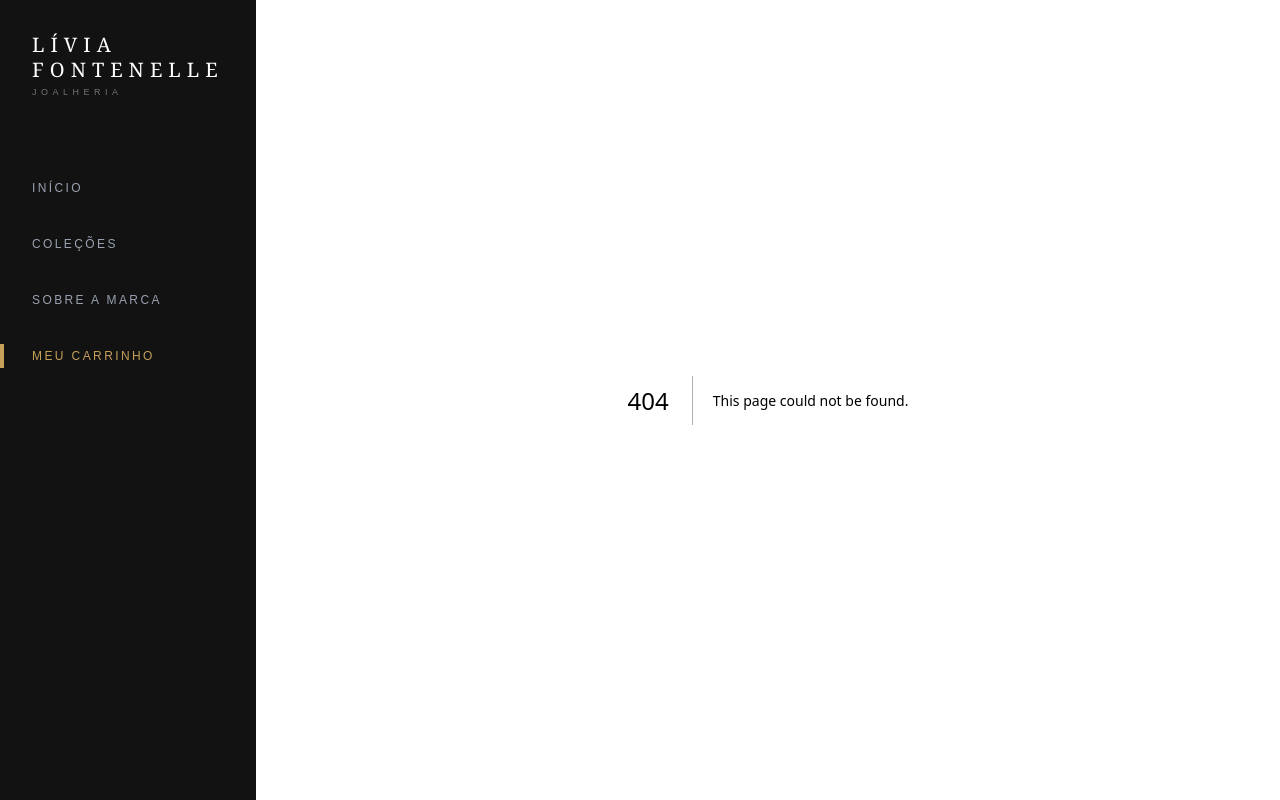
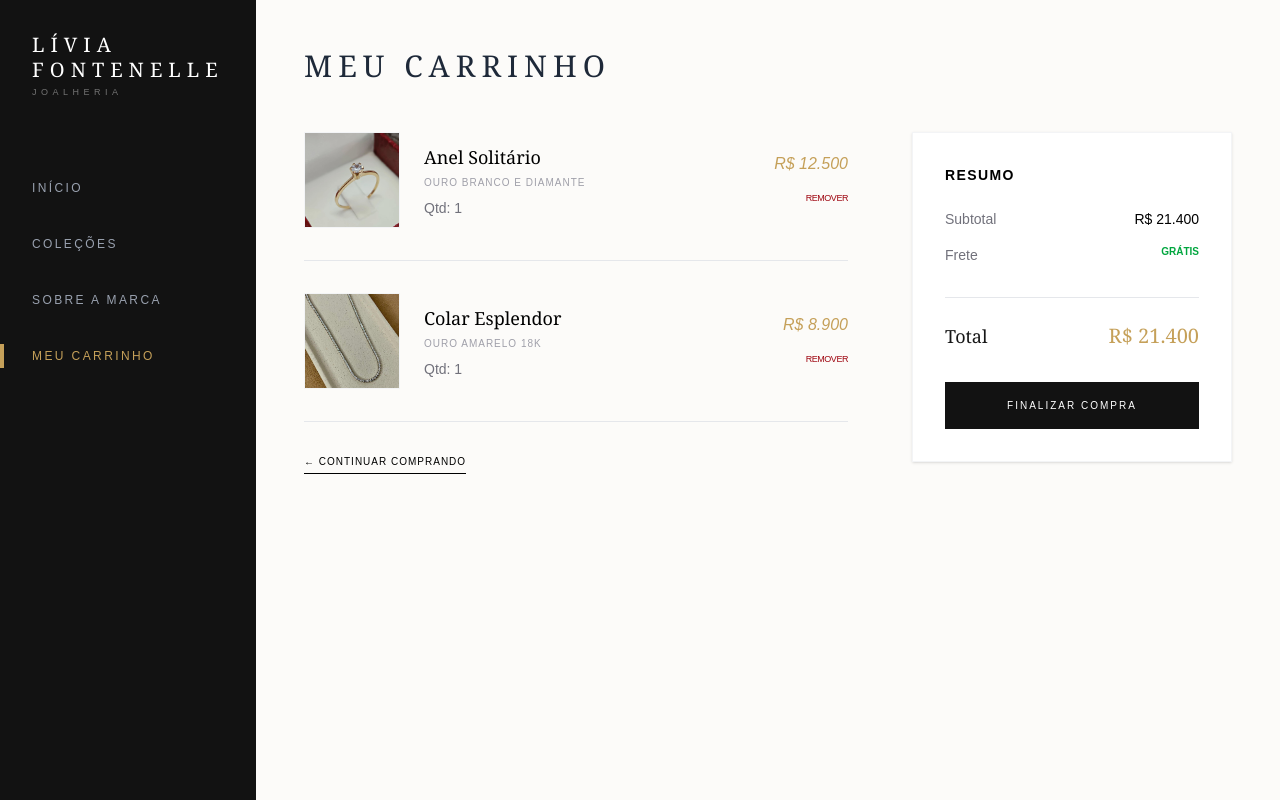
Before and after one commit to paulovitor23/Jowelry_store, a Next.js app in the folder site_case3/: page /carrinho in a window 1280 px wide. Before the commit this address had no page. Built offline with nearby package versions, Linux system fonts and the light colour scheme.

Commit message:
feat: pagina do produto + bugs resolvidos

```diff
--- /dev/null
+++ b/site_case3/src/app/carrinho/page.tsx
@@ -0,0 +1,109 @@
+// src/app/carrinho/page.tsx
+import Image from 'next/image';
+import Link from 'next/link';
+
+export default function Carrinho() {
+  const itensCarrinho = [
+    {
+      id: 1,
+      nome: "Anel Solitário",
+      material: "Ouro Branco e Diamante",
+      preco: 12500,
+      foto: "/products/anelSolitario.jpg",
+      qtd: 1
+    },
+    {
+      id: 2,
+      nome: "Colar Esplendor",
+      material: "Ouro Amarelo 18k",
+      preco: 8900,
+      foto: "/products/colarEsplendor.jpg",
+      qtd: 1
+    }
+  ];
+
+  // Calculando o total de um jeito simples
+  const total = itensCarrinho.reduce((acc, item) => acc + item.preco, 0);
+
+  return (
+    <div className="p-12 bg-[#fcfbf9] min-h-screen">
+      <h2 className="text-3xl font-serif uppercase tracking-[0.2em] mb-12 text-gray-800">
+        Meu Carrinho
+      </h2>
+
+      <div className="flex flex-col lg:flex-row gap-16">
+        {/* Lista de produtos */}
+        <div className="flex-1">
+          {itensCarrinho.length > 0 ? (
+            <div className="flex flex-col gap-8">
+              {itensCarrinho.map((item) => (
+                <div key={item.id} className="flex items-center gap-6 border-b border-gray-200 pb-8">
+                  <div className="relative w-24 h-24 bg-white border border-gray-100 overflow-hidden">
+                    <Image
+                      src={item.foto}
+                      alt={item.nome}
+                      fill
+                      className="object-cover"
+                    />
+                  </div>
+
+                  <div className="flex-1">
+                    <h3 className="font-serif text-lg text-black">{item.nome}</h3>
+                    <p className="text-[10px] uppercase tracking-widest text-zinc-400 mt-1">
+                      {item.material}
+                    </p>
+                    <p className="text-sm text-zinc-500 mt-2">Qtd: {item.qtd}</p>
+                  </div>
+
+                  <div className="text-right">
+                    <p className="text-[#c5a059] font-medium italic">
+                      R$ {item.preco.toLocaleString('pt-BR')}
+                    </p>
+                    <button className="text-[9px] uppercase tracking-tighter text-red-800 mt-4 hover:underline">
+                      Remover
+                    </button>
+                  </div>
+                </div>
+              ))}
+            </div>
+          ) : (
+            <p className="text-zinc-500 italic">Seu carrinho está vazio.</p>
+          )}
+
+          <Link href="/catalogo" className="inline-block mt-8 text-[10px] uppercase tracking-widest border-b border-black pb-1 text-black">
+            ← Continuar Comprando
+          </Link>
+        </div>
+
+        {/* Resumo do pedido */}
+        <div className="w-full lg:w-80 bg-white p-8 shadow-sm h-fit border border-gray-100">
+          <h3 className="text-sm font-bold uppercase tracking-widest mb-6 text-black">
+            Resumo
+          </h3>
+
+          <div className="flex justify-between text-sm mb-4">
+            <span className="text-zinc-500">Subtotal</span>
+            <span className="text-black">R$ {total.toLocaleString('pt-BR')}</span>
+          </div>
+
+          <div className="flex justify-between text-sm mb-8">
+            <span className="text-zinc-500">Frete</span>
+            <span className="text-green-600 uppercase text-[10px] font-bold">Grátis</span>
+          </div>
+
+          <div className="border-t border-gray-200 pt-6 mb-8 flex justify-between items-baseline">
+            <span className="text-lg font-serif">Total</span>
+            <span className="text-xl text-[#c5a059] font-serif">
+              R$ {total.toLocaleString('pt-BR')}
+            </span>
+          </div>
+
+          <button className="w-full bg-[#121212] text-white py-4 text-[10px] uppercase tracking-[0.2em] hover:bg-black transition-colors">
+            Finalizar Compra
+          </button>
+
+        </div>
+      </div>
+    </div>
+  );
+}
--- /dev/null
+++ b/site_case3/src/app/catalogo/[id]/page.tsx
@@ -0,0 +1,83 @@
+
+import Image from 'next/image';
+import { listaProdutos } from '@/data/produtos';
+import Link from 'next/link';
+
+
+export default async function PaginaProduto({ params }: { params: Promise<{ id: string }> }) {
+
+  const { id } = await params;
+
+  // Buscamos o produto na   lista centralizada
+
+  const produto = listaProdutos.find(p => p.id );
+
+  // Tratamento de erro caso o ID não exista
+  if (!produto) {
+    return (
+      <div className="p-20 text-center font-serif">
+        <h2 className="text-2xl mb-4 text-black">Joia não encontrada</h2>
+        <p className="text-zinc-400">ID pesquisado: {id}</p>
+        <Link href="/catalogo" className="text-amber-700 underline mt-4 inline-block">
+          Voltar para o catálogo
+        </Link>
+      </div>
+    );
+  }
+
+  return (
+    <div className="p-12 min-h-screen bg-white">
+      {/* Link de volta com a estética da marca */}
+      <Link href="/catalogo" className="text-[10px] uppercase tracking-widest text-zinc-400 hover:text-black transition">
+        ← Voltar para o Catálogo
+      </Link>
+
+      <div className="mt-12 flex flex-col md:flex-row gap-20 items-start">
+
+        {/* LADO ESQUERDO: Foto grande da joia */}
+        <div className=" relative aspect-square w-full max-w-[500px]  overflow-hidden ">
+          <Image
+            src={produto.img}
+            alt={produto.name}
+            fill
+            className="object-contain p-12" // Padding para a joia não encostar na borda
+          />
+        </div>
+
+        <div className="flex-1 max-w-md">
+          <p className="text-[10px] text-amber-700 uppercase tracking-[0.3em] mb-2 font-medium">
+            Coleção Exclusiva
+          </p>
+
+          <h1 className="text-4xl font-serif text-black mb-4 leading-tight">
+            {produto.name}
+          </h1>
+
+          <p className="text-zinc-400 uppercase text-xs tracking-widest mb-8">
+            {produto.material}
+          </p>
+
+          {/* Descrição vinda do arquivo de dados */}
+          <p className="text-zinc-600 leading-relaxed mb-10 text-sm">
+            {/* TODO: Tenho que botar na classe a opcao de descricao */}
+            {produto.desc || "Uma peça exclusiva da joalheria Lívia Fontenelle, desenhada para capturar a luz e a elegância em cada detalhe artesanal."}
+          </p>
+
+          <p className="text-3xl text-[#c5a059] font-serif italic mb-10">
+            {produto.price}
+          </p>
+
+          {/* Botão com o estilo premium */}
+          <button className="w-full bg-[#121212] text-white py-5 text-[10px] uppercase tracking-[0.3em] hover:bg-black transition shadow-lg active:scale-[0.98]">
+            Adicionar ao Carrinho
+          </button>
+
+          <p className="mt-6 text-[9px] text-zinc-400 text-center uppercase tracking-tighter">
+            Entrega premium em todo o Brasil
+          </p>
+
+        </div>
+      </div>
+    </div>
+  );
+}
--- a/site_case3/src/app/catalogo/page.tsx
+++ b/site_case3/src/app/catalogo/page.tsx
@@ -1,16 +1,7 @@
-
+// src/app/catalogo/page.tsx
 import Image from 'next/image';
-
-const products = [
-  { id: 1, name: "Anel Solitário", material: "Ouro Branco e Diamante 1ct", price: "R$ 15.000", category: "Anéis", img: "/products/anelSolitario.jpg" },
-  { id: 2, name: "Colar Esplendor", material: "Ouro Amarelo e Safiras", price: "R$ 22.500", category: "Colares", img: "/products/colarEsplendor.jpg" },
-  { id: 3, name: "Brincos Gota", material: "Ouro Rosé e Pérolas", price: "R$ 8.900", category: "Brincos", img: "/products/brincoGota.jpg" },
-  { id: 4, name: "Relógio Cronógrafo", material: "Aço e Ouro", price: "R$ 12.000", category: "Relógios", img: "/products/relogio-1.jpg" },
-  { id: 5, name: "Anel Aliança Eterna", material: "Platina e Diamantes", price: "R$ 18.000", category: "Anéis", img: "/products/anel-2.jpg" },
-  { id: 6, name: "Colar Riviera", material: "Ouro Branco", price: "R$ 35.000", category: "Colares", img: "/products/colar-2.jpg" },
-  { id: 7, name: "Brincos Argola", material: "Ouro Amarelo", price: "R$ 6.500", category: "Brincos", img: "/products/brincos-2.jpg" },
-  { id: 8, name: "Relógio Automático", material: "Couro e Ouro", price: "R$ 14.500", category: "Relógios", img: "/products/relogio-2.jpg" },
-];
+import Link from 'next/link'; // Importante para a navegação funcionar
+import { listaProdutos } from '@/data/produtos'; // Importando do arquivo central
 
 export default function Catalogo() {
   const categories = ["Anéis", "Colares", "Brincos", "Relógios"];
@@ -25,7 +16,6 @@ export default function Catalogo() {
         {/* Navegação por categorias */}
         <div className="flex justify-center gap-10 border-b border-gray-200 pb-4">
           {categories.map((cat) => (
-            /* Mudanca de cor ao passar o mouse em cima */
             <button
               key={cat}
               className="text-xs uppercase text-gray-400 hover:text-[#c5a059] transition-colors focus:text-[#c5a059] focus:font-medium tracking-widest"
@@ -36,9 +26,8 @@ export default function Catalogo() {
         </div>
       </header>
 
-
       <div className="grid grid-cols-1 md:grid-cols-2 lg:grid-cols-3 gap-10">
-        {products.map((product) => (
+        {listaProdutos.map((product) => (
           <div key={product.id} className="bg-white p-6 border border-gray-100 flex flex-col items-center group shadow-sm hover:shadow-md transition-shadow">
 
             {/* Container da imagem usando next image */}
@@ -60,10 +49,13 @@ export default function Catalogo() {
               {product.price}
             </p>
 
-            {/* TODO: Link para página individual */}
-            <button className="mt-6 opacity-0 group-hover:opacity-100 transition-opacity text-[10px] uppercase tracking-widest border-b border-[#c5a059] text-[#c5a059] pb-1">
+            {/* Troquei o button por um link dinâmico */}
+            <Link
+              href={`/catalogo/${product.id}`}
+              className="mt-6 opacity-0 group-hover:opacity-100 transition-opacity text-[10px] uppercase tracking-widest border-b border-[#c5a059] text-[#c5a059] pb-1 hover:text-black hover:border-black"
+            >
               Ver Detalhes
-            </button>
+            </Link>
           </div>
         ))}
       </div>
--- a/site_case3/src/components/FeaturedProducts.tsx
+++ b/site_case3/src/components/FeaturedProducts.tsx
@@ -1,30 +1,10 @@
 import Image from 'next/image';
+import Link from 'next/link'; // Importante para a navegação
+import { listaProdutos } from '@/data/produtos'; // Pegando os dados da fonte única
 
 export default function FeaturedProducts() {
-  // Array simples de produtos para a home
-  const destaques = [
-    {
-      id: 1,
-      nome: "Anel Solitário",
-      material: "Ouro Branco e Diamante",
-      preco: "R$ 12.500",
-      foto: "/products/anelSolitario.jpg"
-    },
-    {
-      id: 2,
-      nome: "Colar Esplendor",
-      material: "Ouro Amarelo 18k",
-      preco: "R$ 8.900",
-      foto: "/products/colarEsplendor.jpg"
-    },
-    {
-      id: 3,
-      nome: "Brincos Gota",
-      material: "Pérolas e Safiras",
-      preco: "R$ 5.400",
-      foto: "/products/brincoGota.jpg"
-    }
-  ];
+  // Peguei apenas os 3 primeiros produtos da lista para mostrar na Home
+  const destaques = listaProdutos.slice(0, 3);
 
   return (
     <section className="p-16 bg-white">
@@ -35,34 +15,31 @@ export default function FeaturedProducts() {
       <div className="grid grid-cols-1 md:grid-cols-3 gap-12">
         {destaques.map((item) => (
           <div key={item.id} className="flex flex-col items-center group">
-            {/* Container da Imagem */}
-            {/* Fiz 'max-w-[px]' para limitar o tamanho */}
+            {/* Container da imagem */}
             <div className="relative w-full max-w-[350px] aspect-square bg-zinc-100 mb-6 overflow-hidden rounded-sm">
               <Image
-                src={item.foto}
-                alt={item.nome}
+                src={item.img} // Note que agora usamos 'img' para bater com o banco de dados
+                alt={item.name}
                 fill
-                // Usando object-cover e aspect-square para um quadrado perfeito
-                // Pequeno zoom quando passa o mouse no produto (trabalho demais)
                 className="object-cover group-hover:scale-105 transition-transform duration-500"
               />
             </div>
 
-            {/* Informações Obrigatórias */}
-
-            <h4 className="font-serif text-lg text-black">{item.nome}</h4>
+            {/* Informações obrigatorias */}
+            <h4 className="font-serif text-lg text-black">{item.name}</h4>
             <p className="text-[10px] uppercase tracking-widest text-zinc-400 mt-1">
               {item.material}
             </p>
             <p className="text-amber-700 mt-4 italic font-medium">
-              {item.preco}
+              {item.price}
             </p>
 
-            {/* TODO: Criar função para adicionar ao carrinho*/}
-            {/* Efeito maneiro do botao */}
-            <button className="mt-6 opacity-0 group-hover:opacity-100 transition-opacity text-[10px] uppercase tracking-widest border-b border-[#c5a059] text-[#c5a059] pb-1">
+            <Link
+              href={`/catalogo/${item.id}`}
+              className="mt-6 opacity-0 group-hover:opacity-100 transition-opacity text-[10px] uppercase tracking-widest border-b border-[#c5a059] text-[#c5a059] pb-1 hover:text-black hover:border-black transition-colors"
+            >
               VER DETALHES
-            </button>
+            </Link>
           </div>
         ))}
       </div>
--- /dev/null
+++ b/site_case3/src/data/produtos.ts
@@ -0,0 +1,10 @@
+export const listaProdutos = [
+  { id: 1, name: "Anel Solitário", material: "Ouro Branco e Diamante 1ct", price: "R$ 15.000", category: "Anéis", img: "/products/anelSolitario.jpg" },
+  { id: 2, name: "Colar Esplendor", material: "Ouro Amarelo e Safiras", price: "R$ 22.500", category: "Colares", img: "/products/colarEsplendor.jpg" },
+  { id: 3, name: "Brincos Gota", material: "Ouro Rosé e Pérolas", price: "R$ 8.900", category: "Brincos", img: "/products/brincoGota.jpg" },
+  { id: 4, name: "Relógio Cronógrafo", material: "Aço e Ouro", price: "R$ 12.000", category: "Relógios", img: "/products/relogio-1.jpg" },
+  { id: 5, name: "Anel Aliança Eterna", material: "Platina e Diamantes", price: "R$ 18.000", category: "Anéis", img: "/products/anel-2.jpg" },
+  { id: 6, name: "Colar Riviera", material: "Ouro Branco", price: "R$ 35.000", category: "Colares", img: "/products/colar-2.jpg" },
+  { id: 7, name: "Brincos Argola", material: "Ouro Amarelo", price: "R$ 6.500", category: "Brincos", img: "/products/brincos-2.jpg" },
+  { id: 8, name: "Relógio Automático", material: "Couro e Ouro", price: "R$ 14.500", category: "Relógios", img: "/products/relogio-2.jpg" },
+];
```
